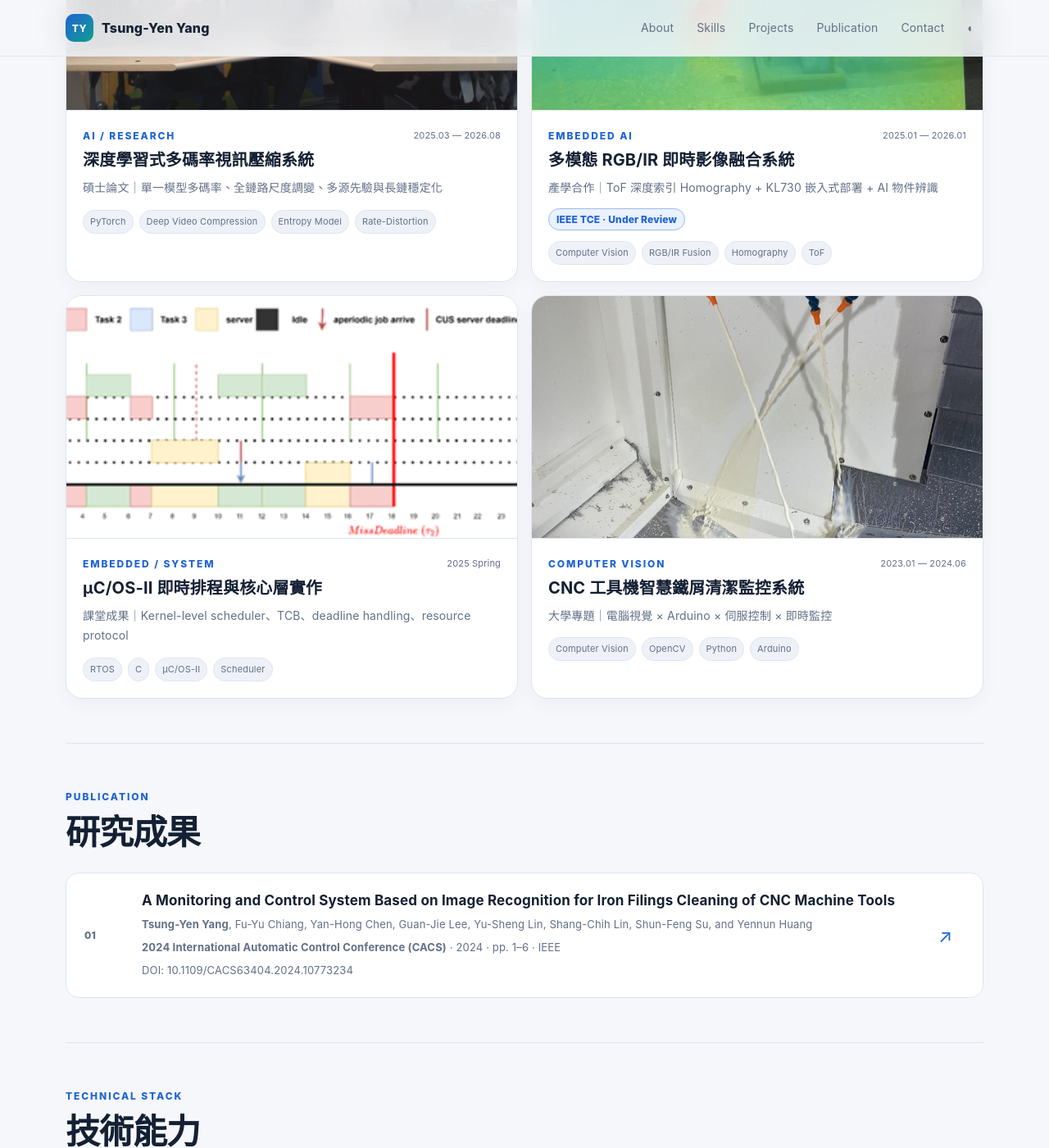
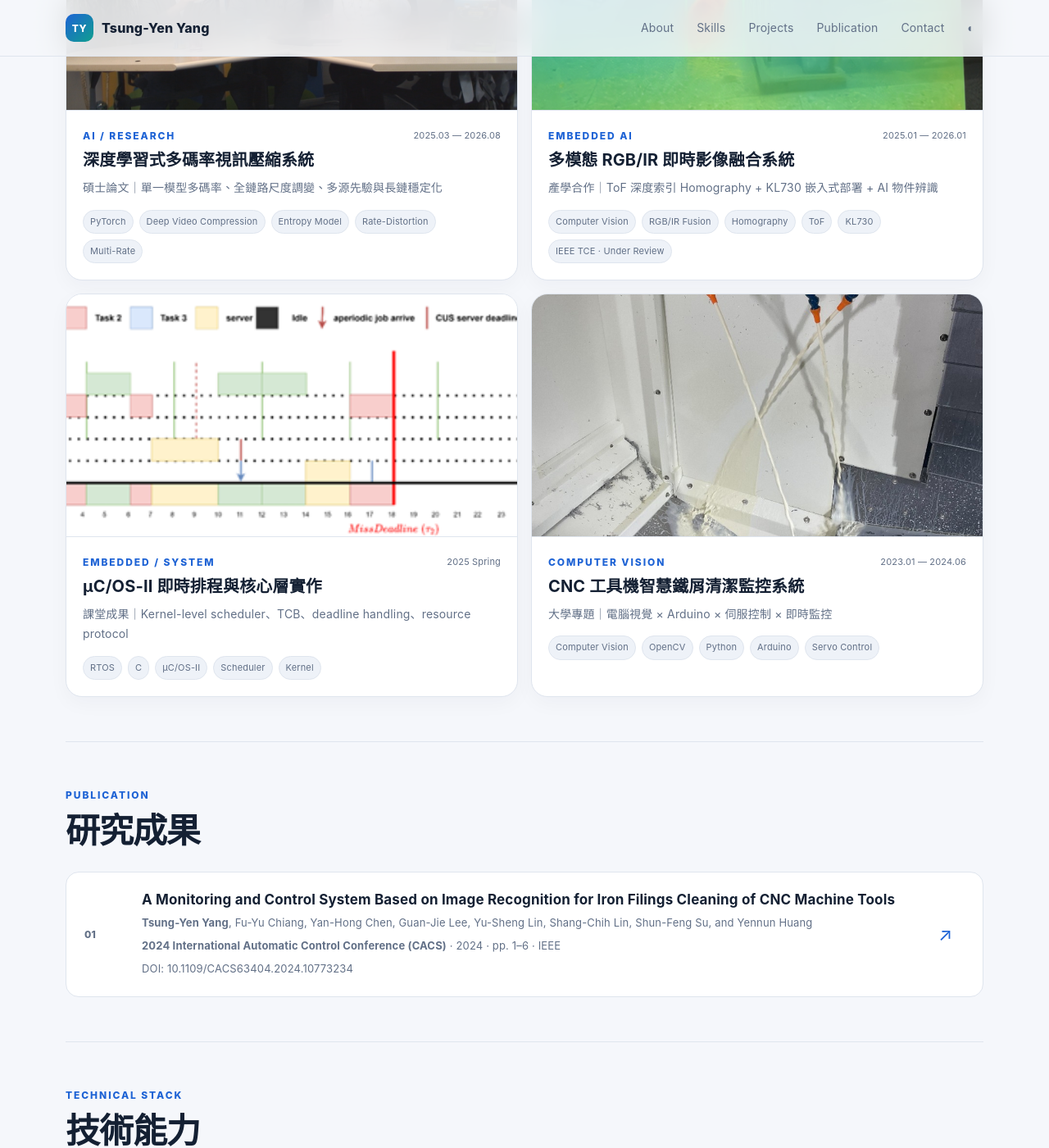
Before and after one commit to gg09038/gg09038.github.io, a Jekyll site: the page built from index.md, in a window 1280 px wide and 1400 px high, scrolled down 2329 px. Shown: the whole window at 82% size. Built offline with Jekyll 4.4.1, drawn with Linux system fonts in a browser that asks for light colours.

Commit message:
Unify KL730 status with project tags on homepage

```diff
--- a/index.md
+++ b/index.md
@@ -241,11 +241,9 @@ layout: default
           <div class="project-meta-line"><span class="project-category">{{ p.category }}</span><span class="project-period">{{ p.period }}</span></div>
           <h3>{{ p.title }}</h3>
           <p>{{ p.subtitle }}</p>
-          {% if p.status %}
-            <div class="project-status"><span class="tag">{{ p.status }}</span></div>
-          {% endif %}
           <div class="tags compact">
-            {% for t in p.tags limit:4 %}<span class="tag">{{ t }}</span>{% endfor %}
+            {% for t in p.tags limit:5 %}<span class="tag">{{ t }}</span>{% endfor %}
+            {% if p.status %}<span class="tag">{{ p.status }}</span>{% endif %}
           </div>
         </div>
       </a>
```
